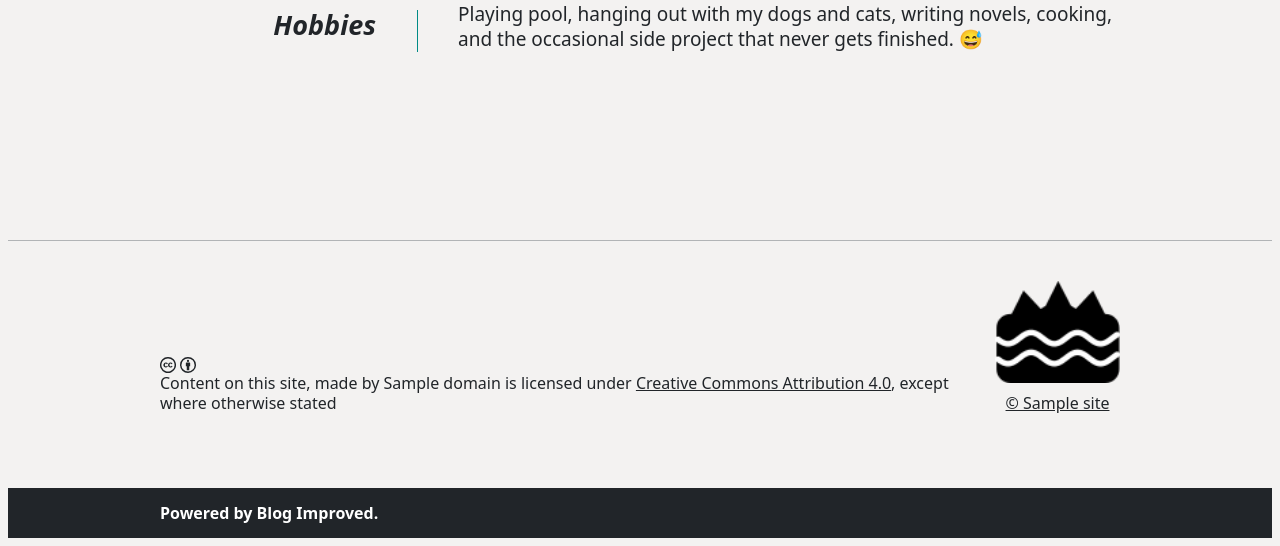
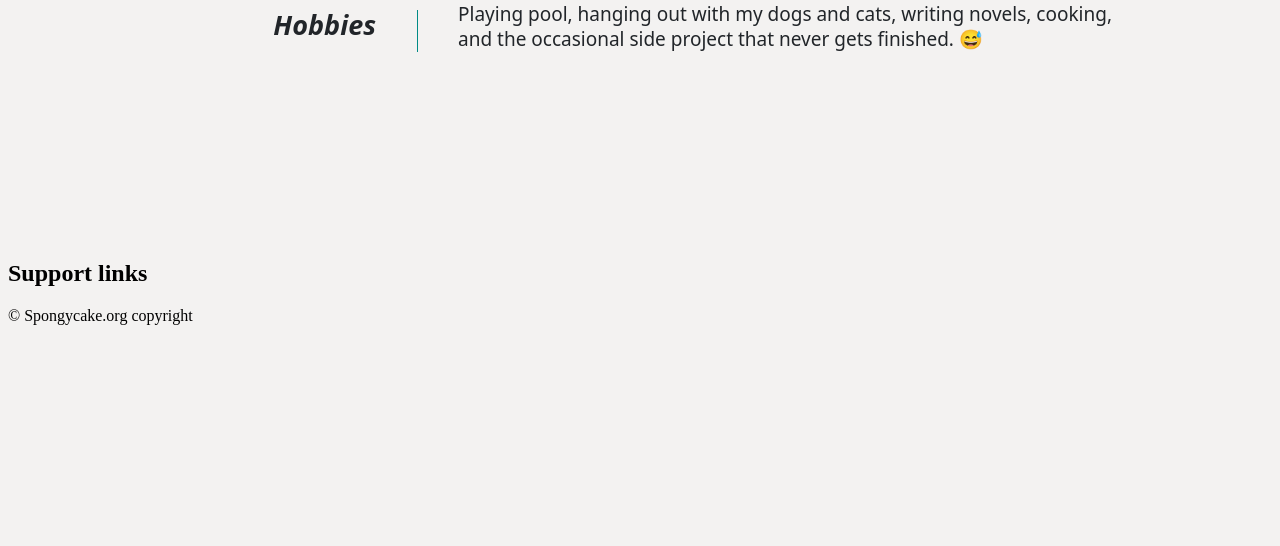
Before and after one commit to CameronNicolson/django-blog-improved, a Django app: template blog_improved/templates/blog_improved/pages/cv.html in a window 1280 px wide. Shown: the part 2175-2721 px from the top of the page. After the commit the page ends 2500 px from the top, so only its background shows below. Run offline with Django 3.2, Linux system fonts and the light colour scheme; the template is opened without the code that fills it: most values are stand-ins (such as "Sample title", 1, 10 or a date in 2020); parts of the project's set-up code (start-up, migrations or seed data) failed here and were passed over.

Commit message:
reduction in footer elements and style changes
Takes NHSUK footer styles for a slimmer look. We also removed copyright, image and license lines.

```diff
--- a/blog_improved/templates/blog_improved/partials/footer.html
+++ b/blog_improved/templates/blog_improved/partials/footer.html
@@ -1,4 +1,22 @@
-     <footer class="govuk-footer" role="contentinfo">
+<footer role="contentinfo">
+  <div class="nhsuk-footer" id="nhsuk-footer">
+    <div class="nhsuk-width-container">
+      <h2 class="nhsuk-u-visually-hidden">Support links</h2>
+      <ul class="nhsuk-footer__list">
+	    {% for page in pages %}
+          <li class="nhsuk-footer__list-item">
+		  <a class="nhsuk-footer__list-item-link" href="{{ page.URL }}">
+		   {{ page.TITLE }}
+            </a>
+          </li>
+	    {% endfor %}
+      </ul>
+
+      <p class="nhsuk-footer__copyright">© Spongycake.org copyright</p>
+    </div>
+  </div>
+</footer>
+<!--    <footer class="govuk-footer" role="contentinfo">
     <div class="govuk-width-container">
      <div class="govuk-footer__meta govuk-footer__meta-custom">
         <div class="govuk-footer__meta-item govuk-footer__meta-item--grow">
@@ -37,4 +55,4 @@
       </div>
 		    </div>
 		    </div>
-  </footer>
+		  </footer> -->
```
